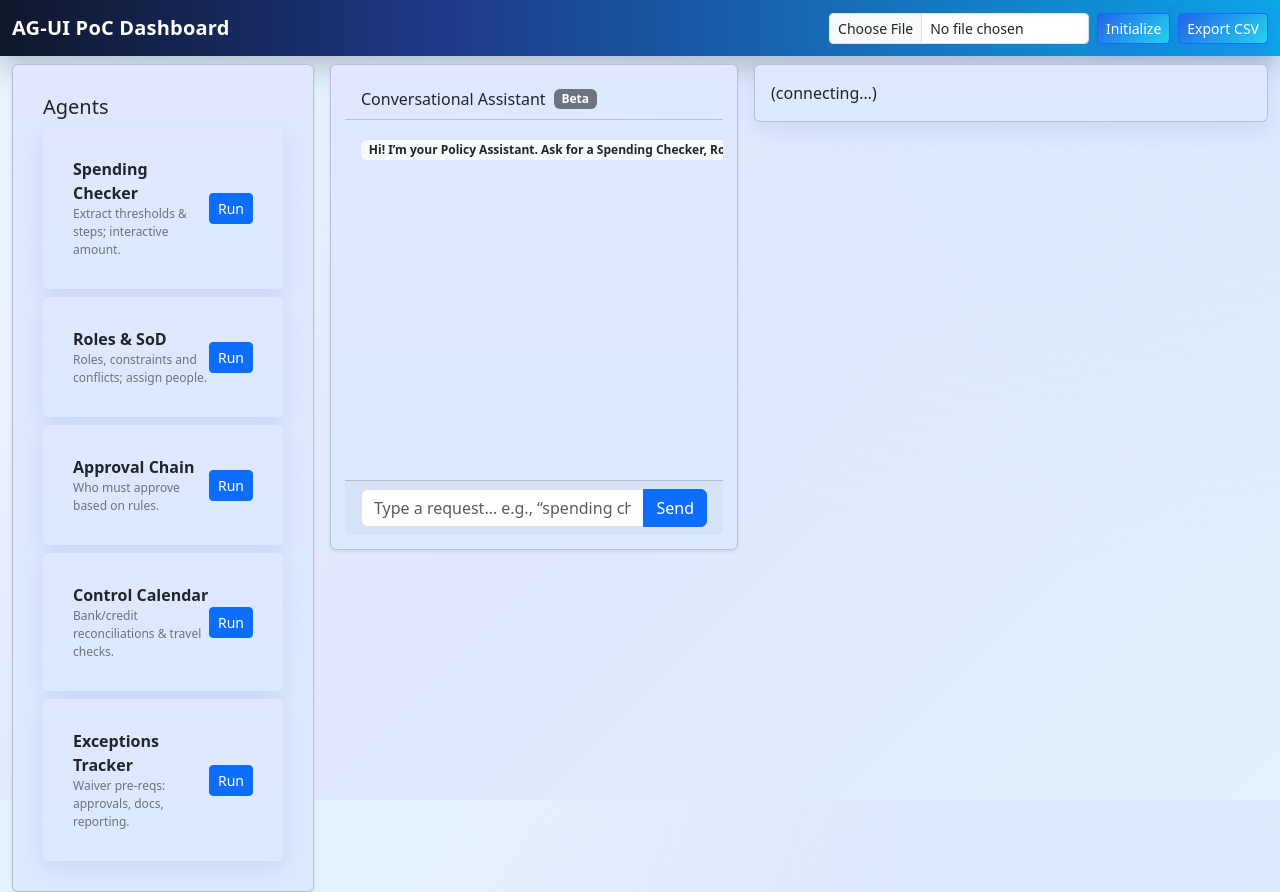
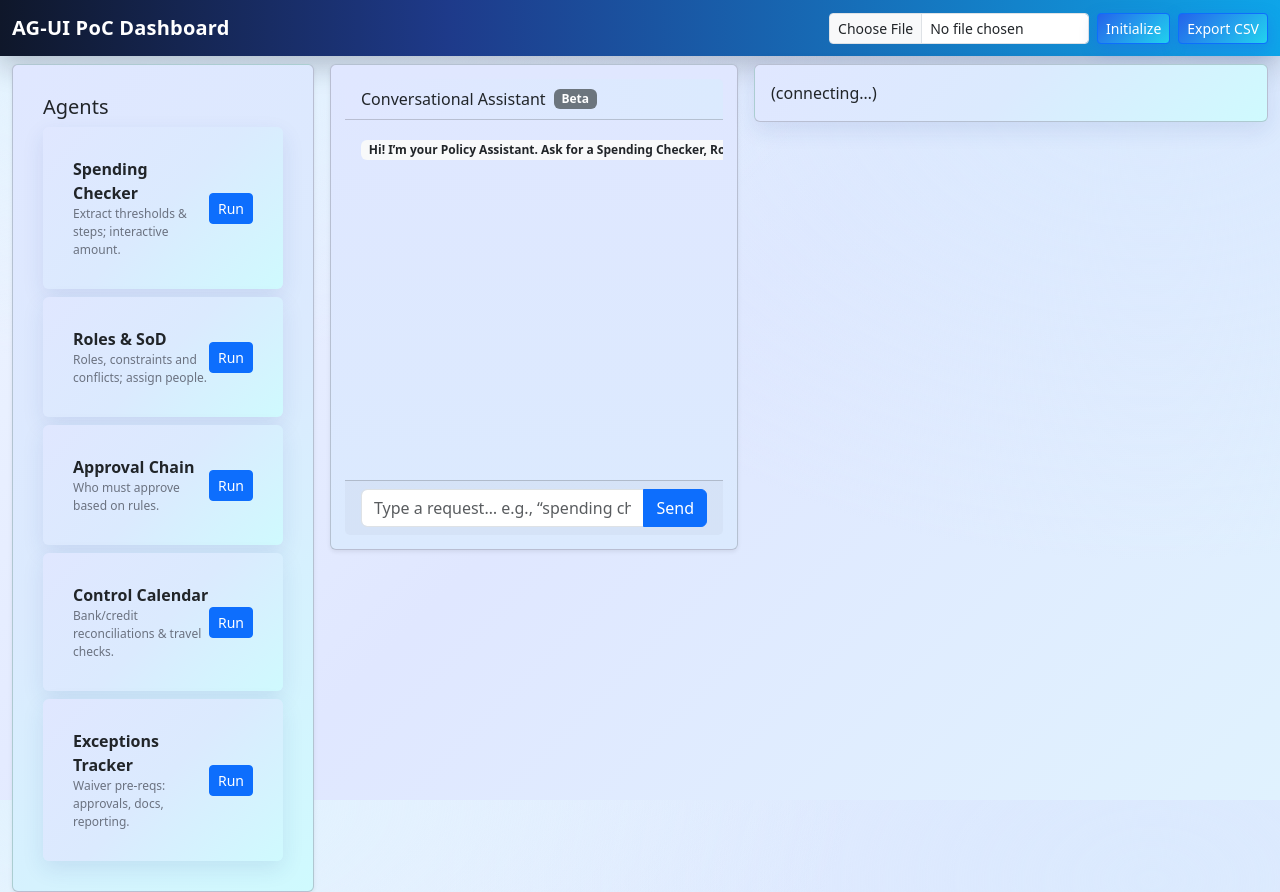
Before and after one commit to qnxrahul/Ag-UI, a React (Vite) app in the folder frontend/: page / in a window 1280 px wide. Built offline with nearby package versions, Linux system fonts and the light colour scheme; no server answers.

Commit message:
Refactor: Update card gradients and borders for visual consistency
Co-authored-by: qnxrahul <qnxrahul@gmail.com>

```diff
--- a/frontend/src/index.css
+++ b/frontend/src/index.css
@@ -46,7 +46,8 @@ body{
 }
 
 .card{
-  background: linear-gradient(180deg, #e0e7ff, #dbeafe); border:1px solid #c7d2fe; border-radius:12px; padding:14px;
+  background: linear-gradient(135deg, #e0e7ff 0%, #dbeafe 50%, #cffafe 100%);
+  border:1px solid #bfdbfe; border-radius:12px; padding:14px;
   box-shadow: 0 8px 22px rgba(30, 58, 138, 0.10);
 }
 
@@ -71,7 +72,7 @@ body{
 .input{ padding:10px; border:1px solid var(--border); border-radius:10px; width:100%; background:#fff; }
 .panel-stack{ height:100%; overflow:auto; display:grid; gap:16px; }
 .panel-card-title{ font-weight:700; margin-bottom:10px; }
-.details{ border:1px dashed #c7d2fe; border-radius:10px; padding:8px; background: linear-gradient(180deg, #e0e7ff, #dbeafe); }
+.details{ border:1px dashed #bfdbfe; border-radius:10px; padding:8px; background: linear-gradient(135deg, #e0e7ff 0%, #dbeafe 50%, #cffafe 100%); }
 
 /* Fancy navbar + buttons */
 .nav-gradient{
@@ -101,8 +102,8 @@ body{
 
 /* Agent cards hover/interactive */
 .agent-card{
-  background: linear-gradient(180deg, #e0e7ff, #dbeafe) !important;
-  border: 1px solid #c7d2fe !important;
+  background: linear-gradient(135deg, #e0e7ff 0%, #dbeafe 50%, #cffafe 100%) !important;
+  border: 1px solid #bfdbfe !important;
   transition: transform .15s ease, box-shadow .15s ease;
 }
 .agent-card:hover{ transform: translateY(-2px); box-shadow: 0 10px 22px rgba(30, 58, 138, 0.15); }
```
